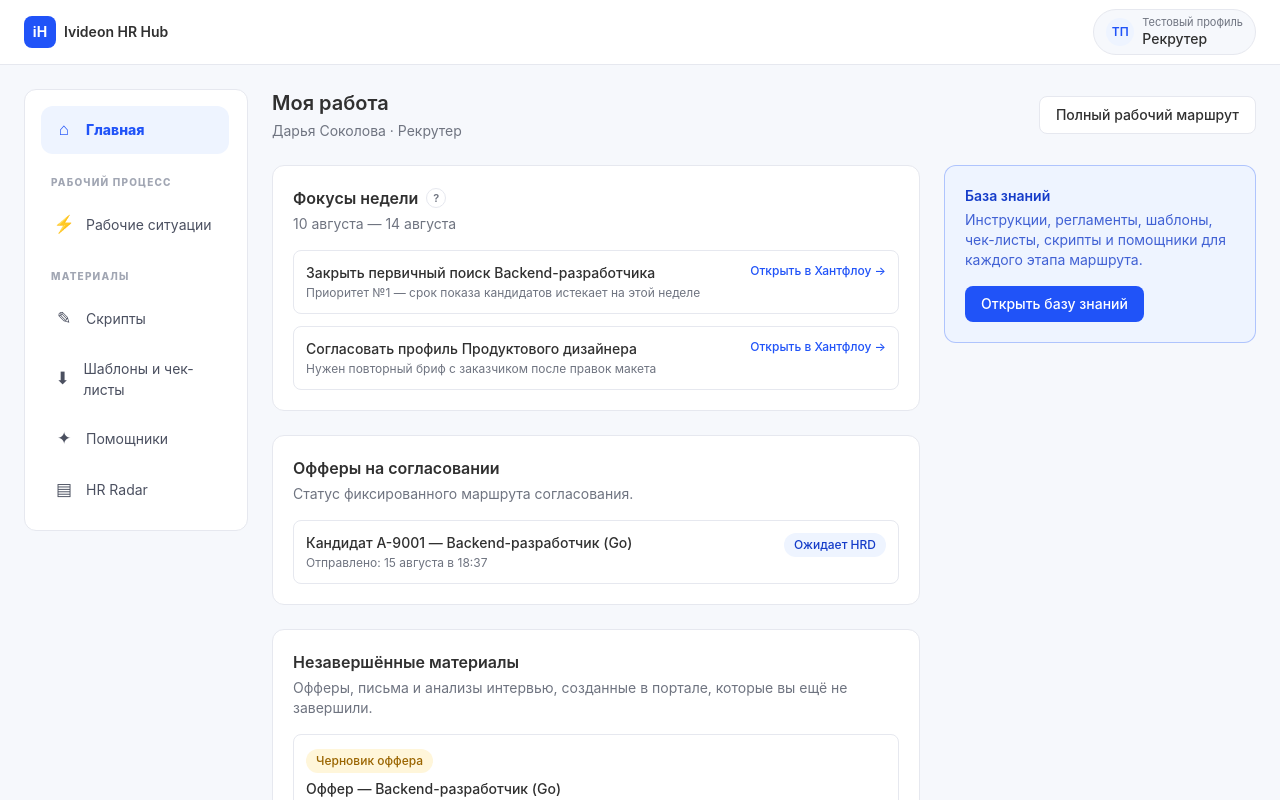
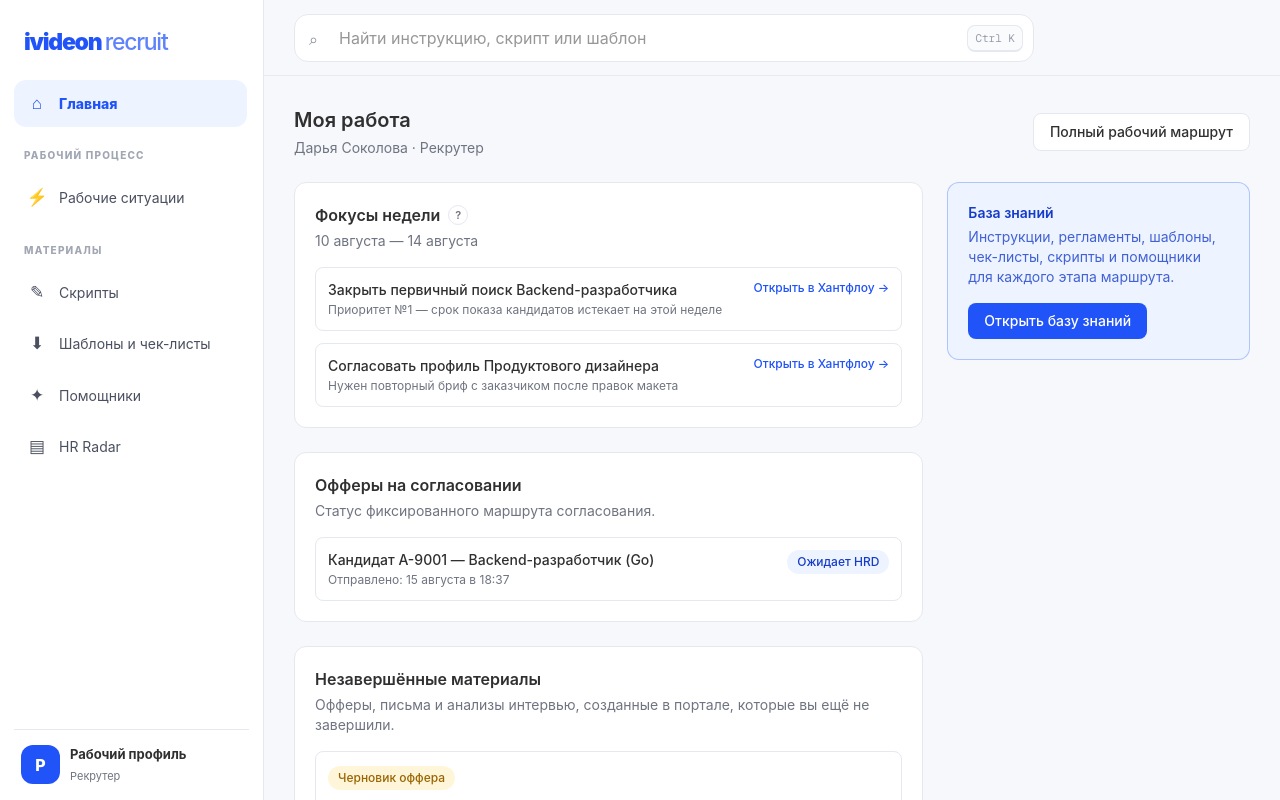
Before and after one commit to MariyaUmarova/HRM-System, a Next.js app: page / in a window 1280 px wide. Shown: the top 800 px of the page. Built offline with nearby package versions, Linux system fonts and the light colour scheme; no server answers.

Commit message:
Adopt standalone Recruit application shell

```diff
--- a/src/components/app-shell/AppShell.tsx
+++ b/src/components/app-shell/AppShell.tsx
@@ -2,69 +2,86 @@
 
 import Link from "next/link";
 import { useState, type ReactNode } from "react";
-import { ROLE_LABELS, type Role } from "@/lib/auth/roles";
+import { isManagementRole, ROLE_LABELS, type Role } from "@/lib/auth/roles";
+import { GlobalSearch } from "./GlobalSearch";
 import { Nav } from "./Nav";
+
+function profileInitials(role: Role): string {
+  if (role === "head_of_recruitment") return "РП";
+  if (role === "hrd") return "HR";
+  return "Р";
+}
 
 export function AppShell({ role, children }: { role: Role; children: ReactNode }) {
   const [mobileOpen, setMobileOpen] = useState(false);
 
   return (
-    <div className="flex min-h-screen flex-col">
-      <header className="sticky top-0 z-20 border-b border-border bg-surface">
-        <div className="flex h-16 items-center justify-between gap-2 px-4 sm:gap-4 sm:px-6">
-          <div className="flex min-w-0 items-center gap-3">
+    <div className="rr-app">
+      {mobileOpen ? (
         <button
           type="button"
-              className="rounded-md p-2 text-foreground hover:bg-background md:hidden"
-              aria-label={mobileOpen ? "Закрыть меню" : "Открыть меню"}
-              aria-expanded={mobileOpen}
-              onClick={() => setMobileOpen((value) => !value)}
+          className="rr-sidebar-overlay"
+          aria-label="Закрыть меню"
+          onClick={() => setMobileOpen(false)}
+        />
+      ) : null}
+
+      <aside className={`rr-sidebar${mobileOpen ? " open" : ""}`}>
+        <div className="rr-sidebar-head">
+          <Link href="/" className="rr-brand" onClick={() => setMobileOpen(false)}>
+            ivideon <span>recruit</span>
+          </Link>
+          <button
+            aria-label="Закрыть меню"
+            className="rr-icon rr-mobile"
+            type="button"
+            onClick={() => setMobileOpen(false)}
           >
-              <span aria-hidden="true">{mobileOpen ? "✕" : "☰"}</span>
+            ×
           </button>
-            <Link href="/" className="flex items-center gap-2">
-              <span className="inline-flex h-8 w-8 items-center justify-center rounded-lg bg-brand text-sm font-bold text-white">
-                iH
-              </span>
-              <span className="text-sm font-semibold text-foreground">Ivideon HR Hub</span>
-            </Link>
         </div>
 
+        <Nav role={role} onNavigate={() => setMobileOpen(false)} />
+
         <div
-            aria-label={"Текущий профиль: " + ROLE_LABELS[role]}
-            className="flex min-w-0 shrink-0 items-center gap-2 rounded-full border border-border bg-background px-3 py-1.5"
+          className="rr-user"
+          aria-label={`Текущий профиль: ${ROLE_LABELS[role]}`}
         >
-            <span
-              aria-hidden="true"
-              className="inline-flex size-7 items-center justify-center rounded-full bg-brand-tint text-xs font-semibold text-brand"
+          <div className="rr-avatar" aria-hidden="true">{profileInitials(role)}</div>
+          <div className="min-w-0">
+            <strong>Рабочий профиль</strong>
+            <small>{ROLE_LABELS[role]}</small>
+          </div>
+          {isManagementRole(role) ? (
+            <Link
+              href="/platform-management"
+              className="rr-icon"
+              aria-label="Управление платформой"
+              title="Управление платформой"
+              onClick={() => setMobileOpen(false)}
             >
-              ТП
-            </span>
-            <span className="hidden min-w-0 sm:block">
-              <span className="block text-[11px] leading-tight text-muted">Тестовый профиль</span>
-              <span className="block max-w-44 truncate text-sm font-medium leading-tight text-foreground">
-                {ROLE_LABELS[role]}
-              </span>
-            </span>
-          </div>
-        </div>
-      </header>
-
-      <div className="mx-auto flex w-full max-w-7xl flex-1 gap-6 px-4 py-6 sm:px-6">
-        <aside
-          className={"fixed inset-0 z-30 bg-black/30 md:static md:z-auto md:block md:w-56 md:shrink-0 md:bg-transparent " +
-            (mobileOpen ? "block" : "hidden")}
-          onClick={(event) => {
-            if (event.target === event.currentTarget) setMobileOpen(false);
-          }}
-        >
-          <div className="h-full w-64 max-w-[80vw] bg-surface p-4 md:h-auto md:w-full md:rounded-xl md:border md:border-border md:bg-surface">
-            <Nav role={role} onNavigate={() => setMobileOpen(false)} />
+              ⚙
+            </Link>
+          ) : (
+            <span aria-hidden="true" />
+          )}
         </div>
       </aside>
 
-        <main className="min-w-0 flex-1">{children}</main>
-      </div>
+      <main className="rr-main">
+        <header className="rr-topbar">
+          <button
+            aria-label="Открыть меню"
+            className="rr-icon rr-mobile"
+            type="button"
+            onClick={() => setMobileOpen(true)}
+          >
+            ☰
+          </button>
+          <GlobalSearch />
+        </header>
+        <div className="rr-content">{children}</div>
+      </main>
     </div>
   );
 }
```
Lines whose indentation alone changed are shown as unchanged.
